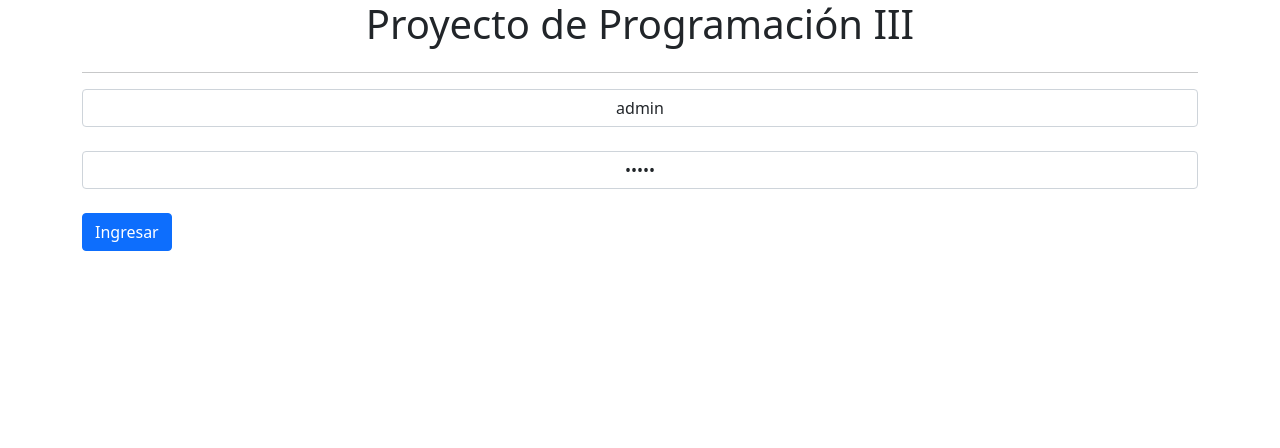
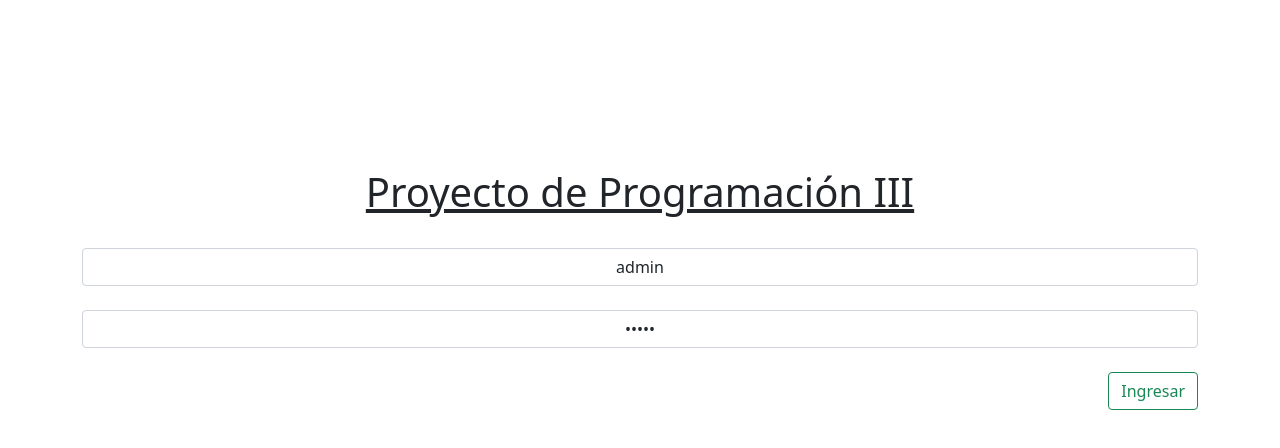
Before and after one commit to kenethfv/Progra3, an Angular app in the folder Applicacion/: page / in a window 1280 px wide. Shown: the top 448 px of the page. Built offline with nearby package versions, Linux system fonts and the light colour scheme.

Commit message:
Update login

```diff
--- a/Applicacion/src/app/login/Login.component.html
+++ b/Applicacion/src/app/login/Login.component.html
@@ -1,11 +1,12 @@
 <div class="container">
     <div class="row">
         <div class="col-md-12">
-            <h1>Proyecto de Programación III</h1>
+            <br><br><br><br><br><br><br>
+            <h1 class="fw-bold" class="text-decoration-underline">Proyecto de Programación III</h1>
         </div>
         <div class="col-md-12">
+<br>
 
-            <hr>
         </div>
     </div>
 
@@ -29,6 +30,7 @@
             </div>
         </div>
 
+
             <div class="row">
                 <div class="col-md-12">
                     <input type="password" [(ngModel)]="pass" [ngModelOptions]="{standalone: true}"
@@ -37,10 +39,11 @@
                 </div>
             </div>
 
+
             <br>
             <div class="row">
-                <div class="col-md-12">
-                    <input class="btn btn-primary float-right" type="submit" value="Ingresar">
+                <div class="d-grid gap-2 d-md-flex justify-content-md-end">
+                    <input class="btn btn-outline-success float-right" type="submit" value="Ingresar">
                 </div>
             </div>
     </form>
--- a/Applicacion/src/app/login/Login.component.scss
+++ b/Applicacion/src/app/login/Login.component.scss
@@ -11,5 +11,10 @@ input, button{
 
 .abs-center {
   display: flex;
+  align-items: center;
   justify-content: center;
+
 }
+.text-decoration{
+      font-style: italic;
+}
--- a/Applicacion/src/app/login/Login.component.ts
+++ b/Applicacion/src/app/login/Login.component.ts
@@ -22,7 +22,7 @@ export class LoginComponent implements OnInit {
     this.loading = true;
 
     if (this.usuario == "admin" && this.pass == "admin") {
-      location.href = "/menu";
+      location.href = "/inicio";
 
     } else {
 
```
